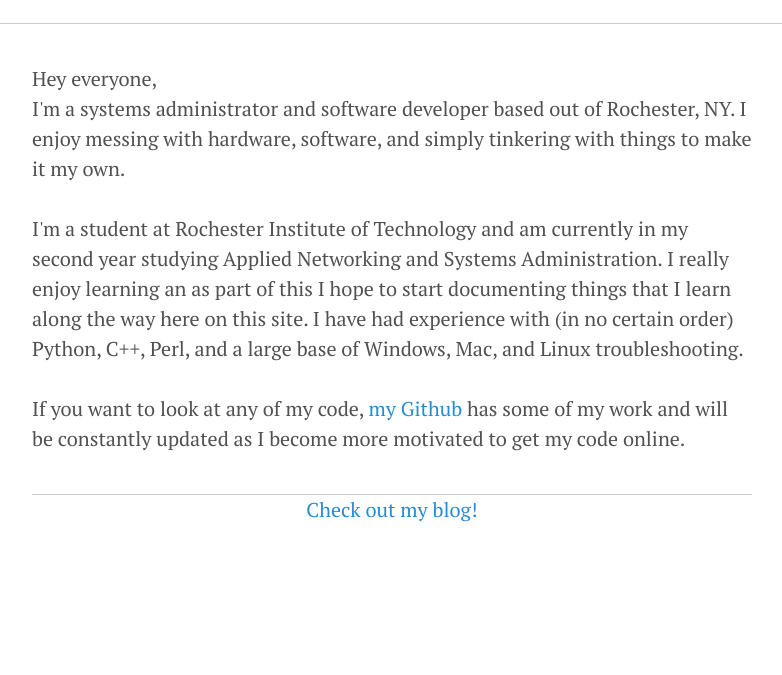
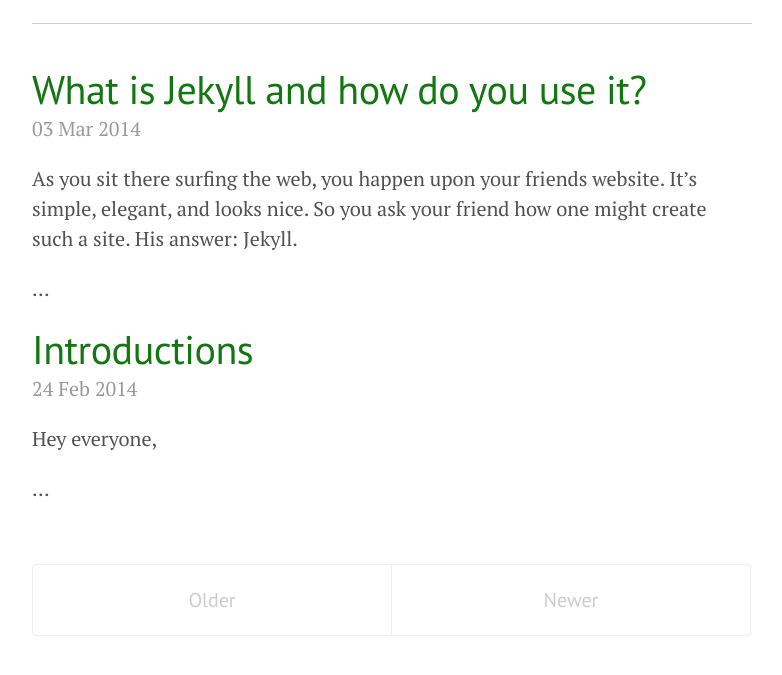
Before and after one commit to rswiernik/personal_site, a Jekyll site: the page built from index.html, in a window 1280 px wide, cut to the strip 224-920 px from the top of the page. Shown: the top 675 px of the strip, without its empty margins (248-1030 px from the left). Built offline with Jekyll 4.4.1, drawn with Linux system fonts in a browser that asks for light colours; Markdown is read by kramdown in place of the engine named in the settings; the list of posts is cut into pages by our own code.

Commit message:
Files got deleted, updated to close to new

```diff
--- a/_includes/sidebar.html
+++ b/_includes/sidebar.html
@@ -7,8 +7,6 @@
   <div class="sidebar-item">
     <a>{{ site.description }}</a>
   </div>
-
-    <a class="sidebar-nav-item{% if page.title == "Home" %} active{% endif %}" href="/">Home</a>
 
     {% comment %}
       The code below dynamically generates a sidebar nav of pages with
--- a/_layouts/default.html
+++ b/_layouts/default.html
@@ -3,15 +3,15 @@
 
   {% include head.html %}
 
-  <body class="theme-base-11"
+  <body class="theme-base-19"
 
     {% include sidebar.html %}
 
     <!-- Wrap is the content to shift when toggling the sidebar. We wrap the
          content to avoid any CSS collisions with our real content. -->
     <div class="wrap">
-      <div class="masthead">
-        <div class="container">
+      <div class="container">
+        <div class="masthead">
           <h3 class="masthead-title">
             <a href="/"><img src="{{ site.logo }}" /></a>
 			<a href="/" title="Home">{{ site.title }}</a>
--- a/_layouts/post.html
+++ b/_layouts/post.html
@@ -9,6 +9,8 @@
   {{ content }}
   <a href="/blog/index.html">&larr; Back to blog top</a>
 </div>
+
+{% include disqus.html %}
 
 <div class="related">
 <small>Tags: {{ page.tags }}</small>
--- a/index.html
+++ b/index.html
@@ -1,22 +1,35 @@
 ---
-layout: default
-title: Reed Swiernik
+layout: page
+title: Blog
 ---
 
-<div id="about">
-	<p>
-	Hey everyone,<br>
-	I'm a systems administrator and software developer based out of Rochester, NY. I enjoy messing with hardware, software, and simply tinkering with things to make it my own.
-<br><br>
-I'm a student at Rochester Institute of Technology and am currently in my second year studying Applied Networking and Systems Administration. I really enjoy learning an as part of this I hope to start documenting things that I learn along the way here on this site. I have had experience with (in no certain order) Python, C++, Perl, and a large base of Windows, Mac, and Linux troubleshooting.
-<br><br>
-If you want to look at any of my code, <a href="http://github.com/rswiernik">my Github</a> has some of my work and will be constantly updated as I become more motivated to get my code online.
-	</p>
+<div class="posts">
+  {% for post in paginator.posts %}
+  <div class="post">
+
+	<h1 class="post-title">
+      <a href="{{ post.url }}"> {{ post.title }} </a>
+    </h1>
+    <span class="post-date">{{ post.date | date_to_string }}</span>
+	{{ post.excerpt }}
+	<p>...</p>
+	</div>
+  {% endfor %}
 </div>
 
-<div class="foot">
-<div class="contact">
-	<div style="text-align:center">
-		<a style="margin-top:1rem" href="blog/index.html">Check out my blog!</a>
-	</div>
+<div class="pagination">
+  {% if paginator.next_page %}
+    <a class="pagination-item older" href="/page{{paginator.next_page}}">Older</a>
+  {% else %}
+    <span class="pagination-item older">Older</span>
+  {% endif %}
+  {% if paginator.previous_page %}
+    {% if paginator.page == 2 %}
+      <a class="pagination-item newer" href="/">Newer</a>
+    {% else %}
+      <a class="pagination-item newer" href="/page{{paginator.previous_page}}">Newer</a>
+    {% endif %}
+  {% else %}
+    <span class="pagination-item newer">Newer</span>
+  {% endif %}
 </div>
--- a/public/css/lanyon.css
+++ b/public/css/lanyon.css
@@ -499,6 +499,7 @@
 .theme-base-11 .related-posts li a:hover {
   color: #268bd2;
 }
+
 /* Dark Green */
 .theme-base-10 .sidebar,
 .theme-base-10 .sidebar-toggle:active,
@@ -570,3 +571,22 @@
 .theme-base-0f .related-posts li a:hover {
   color: #8f5536;
 }
+
+/* Green */
+.theme-base-11 .container a,
+.theme-base-11 .sidebar-toggle,
+.theme-base- .related-posts li a:hover {
+  color: #13BB11;
+}
+
+/* Dark Gray */
+.theme-base-19 .sidebar,
+.theme-base-19 .sidebar-toggle:active,
+.theme-base-19 #sidebar-checkbox:checked ~ .sidebar-toggle {
+  background-color: #666;
+}
+.theme-base-19 .container a,
+.theme-base-19 .sidebar-toggle,
+.theme-base-19 .related-posts li a:hover {
+  color: #137711;
+}
```
Also changed, not shown: _includes/disqus.html (added, +14 -0 lines), about.html (added, +22 -0 lines), blog/index.html (deleted, +0 -35 lines).
